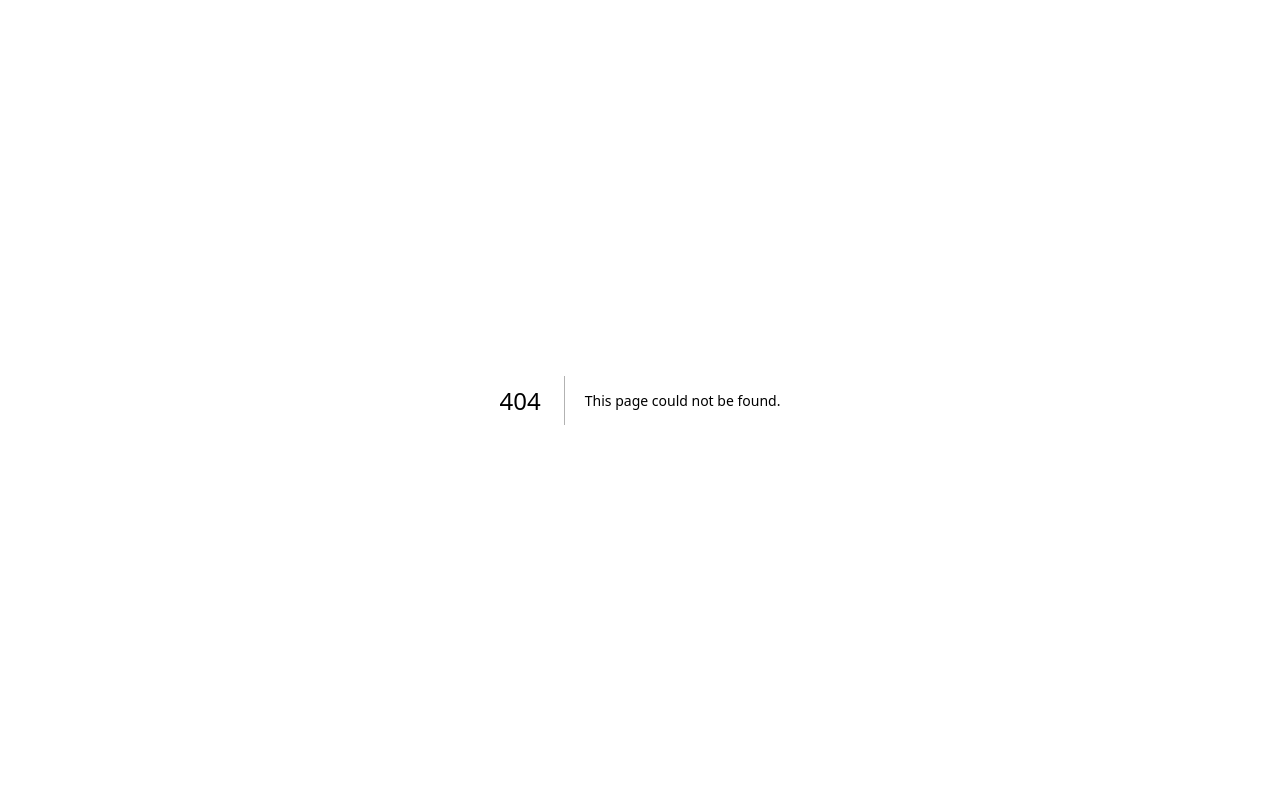
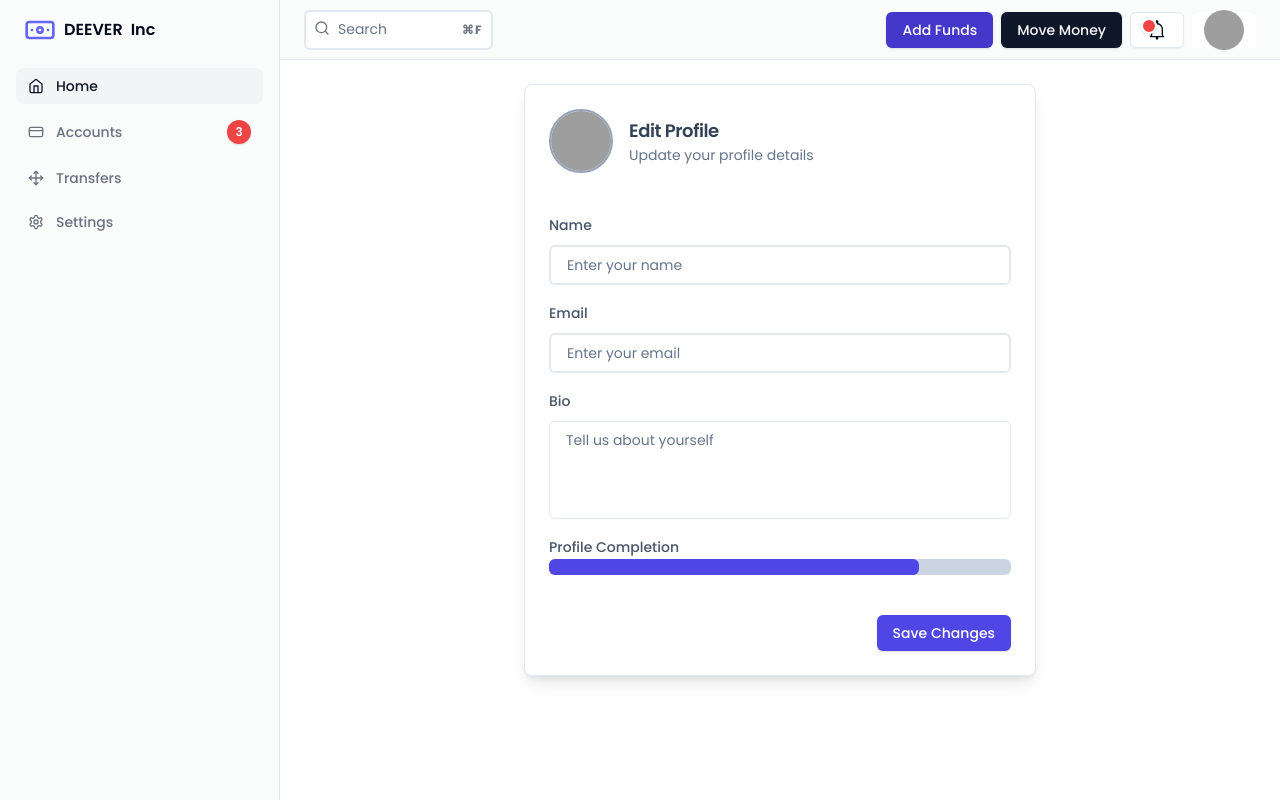
Before and after one commit to laravel-king/deever, a Next.js app: page /dashboard/profile in a window 1280 px wide. Before the commit this address had no page. Built offline with nearby package versions, Linux system fonts and the light colour scheme; grey boxes are pictures that could not be loaded.

Commit message:
working on profile edition page

```diff
--- /dev/null
+++ b/app/dashboard/profile/page.js
@@ -0,0 +1,74 @@
+import {Card, CardContent, CardDescription, CardFooter, CardHeader, CardTitle} from "@/components/ui/card";
+import {Avatar, AvatarImage, AvatarFallback} from "@/components/ui/avatar";
+import {Label} from "@/components/ui/label";
+import {Input} from "@/components/ui/input";
+import {Button} from "@/components/ui/button";
+import {Textarea} from "@/components/ui/textarea";
+
+const page = () => {
+  return(
+      <section className="flex-grow p-6 space-y-6">
+          <Card className="w-full max-w-lg mx-auto shadow-lg rounded-lg">
+              <CardHeader className="mb-4">
+                  <div className="flex items-center gap-4">
+                      <Avatar className="h-16 w-16 rounded-full border-2 border-slate-400">
+                          <AvatarImage src="https://github.com/shadcn.png" />
+                          <AvatarFallback>U</AvatarFallback>
+                      </Avatar>
+                      <div>
+                          <CardTitle className="text-lg font-semibold text-slate-700">Edit Profile</CardTitle>
+                          <CardDescription className="text-sm text-slate-500">Update your profile details</CardDescription>
+                      </div>
+                  </div>
+              </CardHeader>
+              <CardContent className="space-y-4">
+                  <div className="space-y-2">
+                      <Label className="text-sm text-slate-600" htmlFor="name">
+                          Name
+                      </Label>
+                      <Input className="w-full bg-white appearance-none shadow-none px-4 dark:bg-slate-950 focus:outline-none focus:ring-transparent focus:border-green-400" id="name" placeholder="Enter your name" />
+                  </div>
+                  <div className="space-y-2">
+                      <Label className="text-sm text-slate-600" htmlFor="email">
+                          Email
+                      </Label>
+                      <Input
+                          className="w-full bg-white appearance-none shadow-none px-4 dark:bg-slate-950 focus:outline-none focus:ring-transparent focus:border-green-400"
+                          id="email"
+                          placeholder="Enter your email"
+                          type="email"
+                      />
+                  </div>
+                  <div className="space-y-2">
+                      <Label className="text-sm text-slate-600" htmlFor="bio">
+                          Bio
+                      </Label>
+                      <Textarea
+                          rows={4}
+                          className="w-full bg-white appearance-none shadow-none px-4 dark:bg-slate-950 focus:outline-none focus:ring-transparent focus:border-green-400 resize-none"
+                          id="bio"
+                          placeholder="Tell us about yourself"
+                      />
+                  </div>
+                  <div className="mt-4">
+                      <Label className="text-sm text-slate-600">Profile Completion</Label>
+                      <div className="w-full h-4 bg-slate-300 rounded-md">
+                          <div
+                              className="h-full bg-indigo-600 rounded-md"
+                              style={{
+                                  width: "80%",
+                              }}
+                          />
+                      </div>
+                  </div>
+              </CardContent>
+              <CardFooter className="mt-4">
+                  <Button className="ml-auto bg-indigo-600 hover:bg-indigo-700 text-white py-2 px-4 rounded-md">
+                      Save Changes
+                  </Button>
+              </CardFooter>
+          </Card>
+      </section>
+  )
+}
+export default page;
--- a/components/SideBar.js
+++ b/components/SideBar.js
@@ -12,14 +12,14 @@ const SideBar = () => {
                   <nav className="grid items-start px-4 text-sm font-medium gap-2">
                       <Link
                           className="flex items-center gap-3 rounded-lg bg-gray-100 px-3 py-2 text-gray-900  transition-all hover:text-gray-900 dark:bg-gray-800 dark:text-gray-50 dark:hover:text-gray-50"
-                          href="#"
+                          href="/dashboard"
                       >
                           <HomeIcon className="h-4 w-4" />
                           Home
                       </Link>
                       <Link
                           className="flex items-center gap-3 rounded-lg px-3 py-2 hover:bg-gray-100 text-gray-500 transition-all hover:text-gray-900 dark:text-gray-400 dark:hover:text-gray-50"
-                          href="#"
+                          href="/dashboard/profile"
                       >
                           <CreditCardIcon className="h-4 w-4" />
                           Accounts
--- /dev/null
+++ b/components/ui/textarea.jsx
@@ -0,0 +1,18 @@
+import * as React from "react"
+
+import { cn } from "@/lib/utils"
+
+const Textarea = React.forwardRef(({ className, ...props }, ref) => {
+  return (
+    (<textarea
+      className={cn(
+        "flex min-h-[60px] w-full rounded-md border border-input bg-transparent px-3 py-2 text-sm shadow-sm placeholder:text-muted-foreground focus-visible:outline-none focus-visible:ring-1 focus-visible:ring-ring disabled:cursor-not-allowed disabled:opacity-50",
+        className
+      )}
+      ref={ref}
+      {...props} />)
+  );
+})
+Textarea.displayName = "Textarea"
+
+export { Textarea }
```
